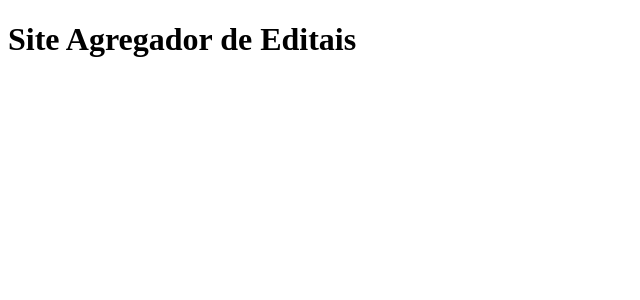
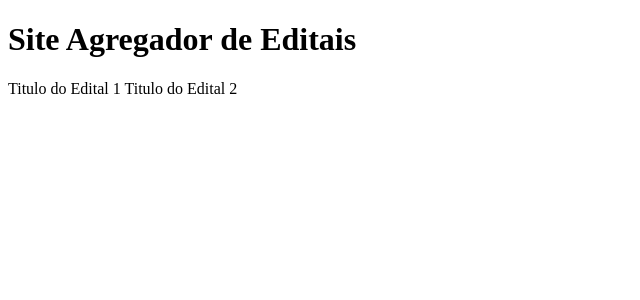
Before and after one commit to deckerjeferson/site-agregador, a Next.js app: page / in a window 1280 px wide. Shown: the top 300 px of the page, without its empty margins (0-640 px from the left). Built offline with nearby package versions, Linux system fonts and the light colour scheme.

Commit message:
Adiciona pagina de edital

```diff
--- a/pages/index.js
+++ b/pages/index.js
@@ -1,10 +1,15 @@
 import Head from 'next/head'
+import Link from 'next/link';
+import {buscaTodosEditais} from "../lib/api";
+import styles from "./index.module.css";
 
-const Index = () => (
+const Index = ({editais}) => {
+  return (
+    <>
       <div className="container">
         <Head>
           <title>Site Agregador de Editais COVID-19</title>
-      <link rel="icon" href="/favicon.ico" />
+          <link rel="icon" href="/favicon.ico"/>
         </Head>
 
         <main>
@@ -12,6 +17,26 @@ const Index = () => (
             Site Agregador de Editais
           </h1>
         </main>
+
+        <section>
+          {editais.map((edital, index) => (
+            <Link key={index} as={`/editais/${edital.slug}`} href="/editais/[slug]">
+              <a className={styles.link}>{edital.titulo} </a>
+            </Link>
+          ))}
+        </section>
       </div>
+    </>
   );
+};
+
+export const getStaticProps = () => {
+  const editais = buscaTodosEditais(['titulo', 'slug']);
+
+  return {
+    props: {editais},
+  }
+};
+
+
 export default Index
--- /dev/null
+++ b/pages/index.module.css
@@ -0,0 +1,4 @@
+.link {
+  text-decoration: none;
+  color: inherit;
+}
```
Also changed, not shown: pages/editais/[slug].js (added, +46 -0 lines). Lines whose indentation alone changed are shown as unchanged.
